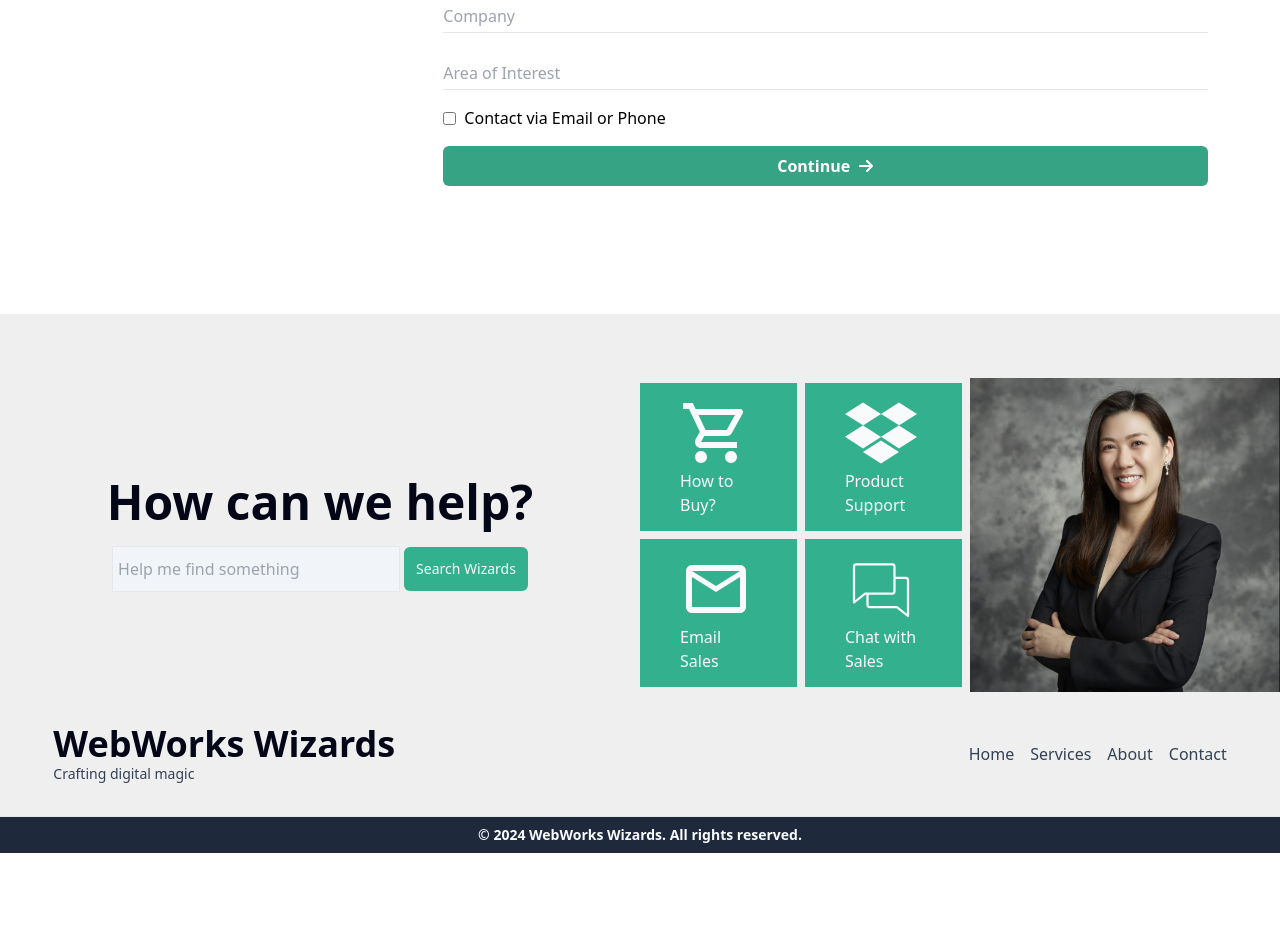
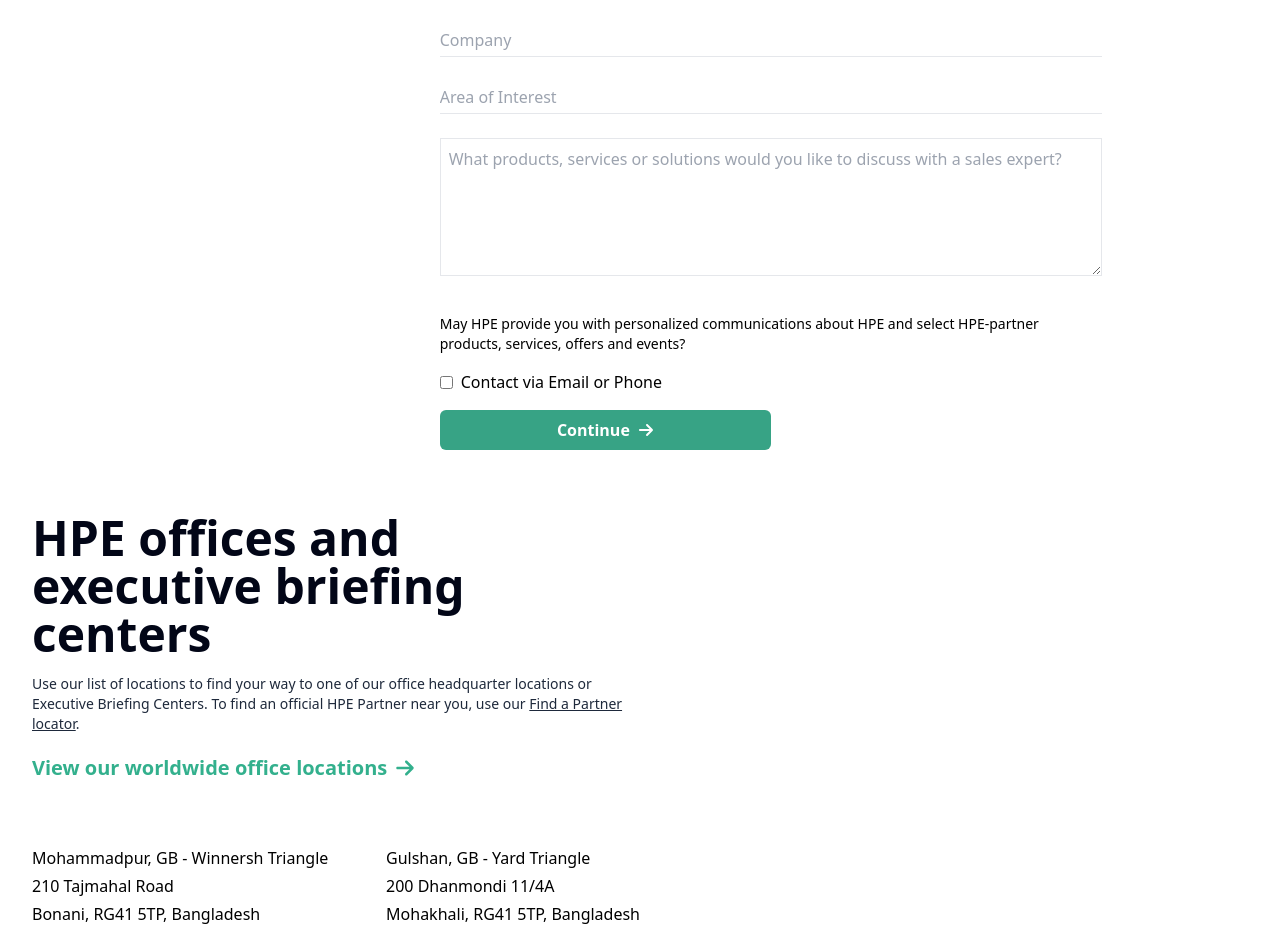
Before and after one commit to naymHdev/WebWorks-Wizards, a React (Vite) app: page /contact in a window 1280 px wide. Shown: the part 1320-2272 px from the top of the page. Before the commit the page ends 2173 px from the top, so only its background shows below. Built offline with nearby package versions, Linux system fonts and the light colour scheme.

Commit message:
create a more info and adde a location info in conact route

```diff
--- a/src/Pages/Contact/Contact.jsx
+++ b/src/Pages/Contact/Contact.jsx
@@ -4,6 +4,7 @@
 import { HiOutlineOfficeBuilding } from "react-icons/hi";
 import { MdDynamicFeed } from "react-icons/md";
 import InfoTab from "./InfoTab";
+import Locations from "./Locations";
 
 const Contact = () => {
   return (
@@ -60,6 +61,9 @@
           <InfoTab />
         </div>
       </section>
+      <div>
+        <Locations />
+      </div>
     </>
   );
 };
--- a/src/Pages/Contact/ContactFrom.jsx
+++ b/src/Pages/Contact/ContactFrom.jsx
@@ -23,7 +23,7 @@
 
   return (
     <>
-      <div className="mt-16">
+      <div className="md:mt-16 mt-10">
         <h2 className=" text-4xl font-bold">
           Products and Solutions Inquiries
         </h2>
@@ -105,8 +105,22 @@
                     className="input-field w-full border-b py-1 hover:border-[#33B08D] focus:outline-none"
                   />
                 </div>
+                <div>
+                  <textarea
+                    className="border w-full p-2"
+                    name=""
+                    id=""
+                    cols="30"
+                    rows="5"
+                    placeholder="What products, services or solutions would you like to discuss with a sales expert?"
+                  ></textarea>
+                </div>
               </div>
               <div>
+                <p className=" font-medium text-sm py-4">
+                  May HPE provide you with personalized communications about HPE
+                  and select HPE-partner products, services, offers and events?
+                </p>
                 <label className="flex items-center space-x-2">
                   <input
                     type="checkbox"
@@ -120,7 +134,7 @@
               </div>
               <button
                 type="submit"
-                className="bg-[#37a385] flex items-center justify-center gap-2 hover:bg-[#3fe1b3] text-white font-bold py-2 px-4 rounded-md"
+                className="bg-[#37a385] md:w-6/12 flex items-center justify-center gap-2 hover:bg-[#3fe1b3] text-white font-bold py-2 px-4 rounded-md"
               >
                 Continue <FaArrowRight />
               </button>
--- a/src/Pages/Contact/InfoTab.jsx
+++ b/src/Pages/Contact/InfoTab.jsx
@@ -40,7 +40,7 @@
         </Tab.List>
         <Tab.Panels className="mt-8 md:px-10 w-full">
           <Tab.Panel>
-            <div className=" flex justify-between">
+            <div className="md:flex justify-between">
               <section>
                 <div>
                   <h2 className=" text-3xl font-bold text-slate-950">
@@ -71,7 +71,7 @@
                   </div>
                 </div>
               </section>
-              <div>
+              <div className="md:w-7/12 mx-auto">
                 <ContactFrom />
               </div>
             </div>
--- /dev/null
+++ b/src/Pages/Contact/Locations.jsx
@@ -0,0 +1,41 @@
+import { FaArrowRight } from "react-icons/fa6";
+
+const Locations = () => {
+  return (
+    <>
+      <section className=" px-8">
+        <div className="md:w-6/12">
+          <h1 className=" text-5xl font-semibold text-slate-950">
+            HPE offices and executive briefing centers
+          </h1>
+          <p className=" text-sm text-slate-800 mt-4">
+            Use our list of locations to find your way to one of our office
+            headquarter locations or Executive Briefing Centers. To find an
+            official HPE Partner near you, use our{" "}
+            <span className=" underline hover:cursor-pointer">
+              Find a Partner locator
+            </span>
+            .
+          </p>
+        </div>
+        <div className="mt-5 hover:cursor-pointer flex items-center gap-2 hover:gap-4 text-xl font-semibold text-[#33B08D]">
+          <h3>View our worldwide office locations</h3> <FaArrowRight />
+        </div>
+        <div className=" md:w-6/12 flex justify-between mt-16">
+          <div className=" font-medium space-y-1">
+            <p>Mohammadpur, GB - Winnersh Triangle</p>
+            <p>210 Tajmahal Road</p>
+            <p>Bonani, RG41 5TP, Bangladesh</p>
+          </div>
+          <div className=" font-medium space-y-1">
+            <p>Gulshan, GB - Yard Triangle</p>
+            <p>200 Dhanmondi 11/4A</p>
+            <p>Mohakhali, RG41 5TP, Bangladesh</p>
+          </div>
+        </div>
+      </section>
+    </>
+  );
+};
+
+export default Locations;
```
